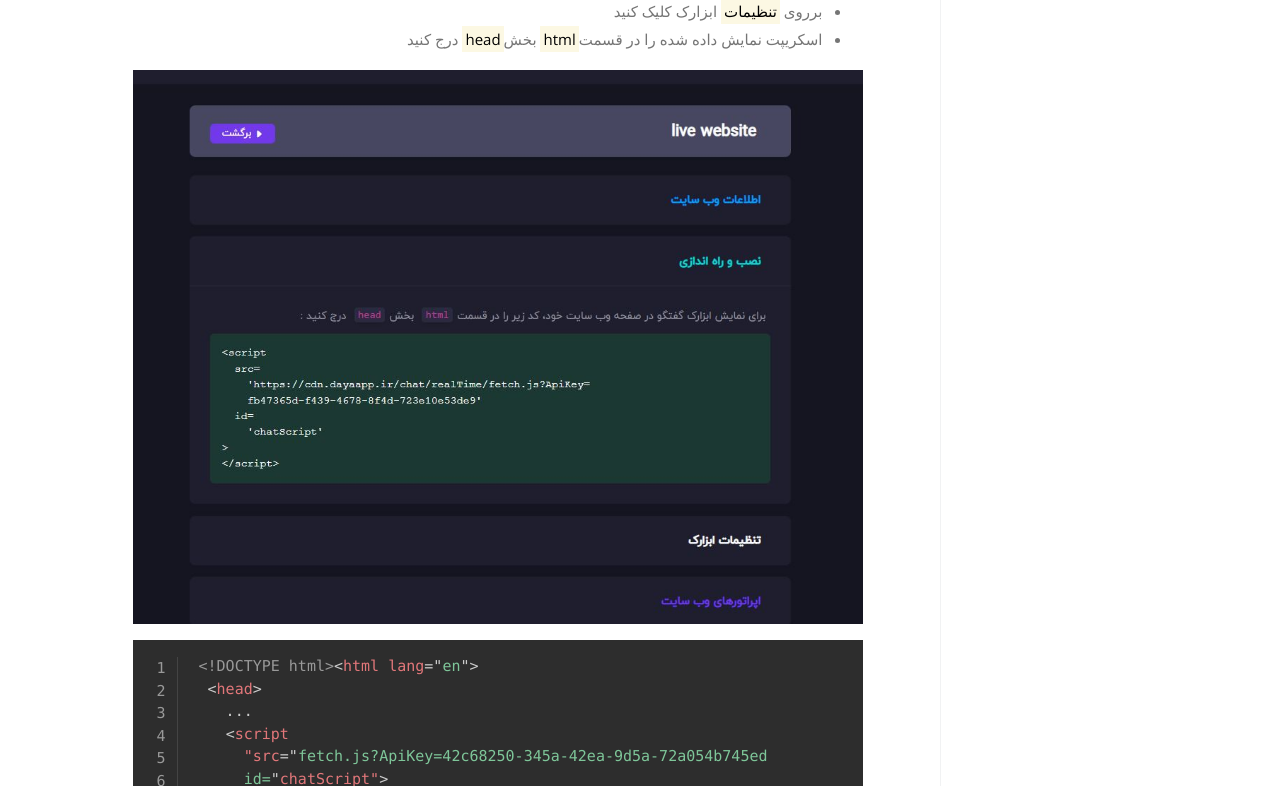
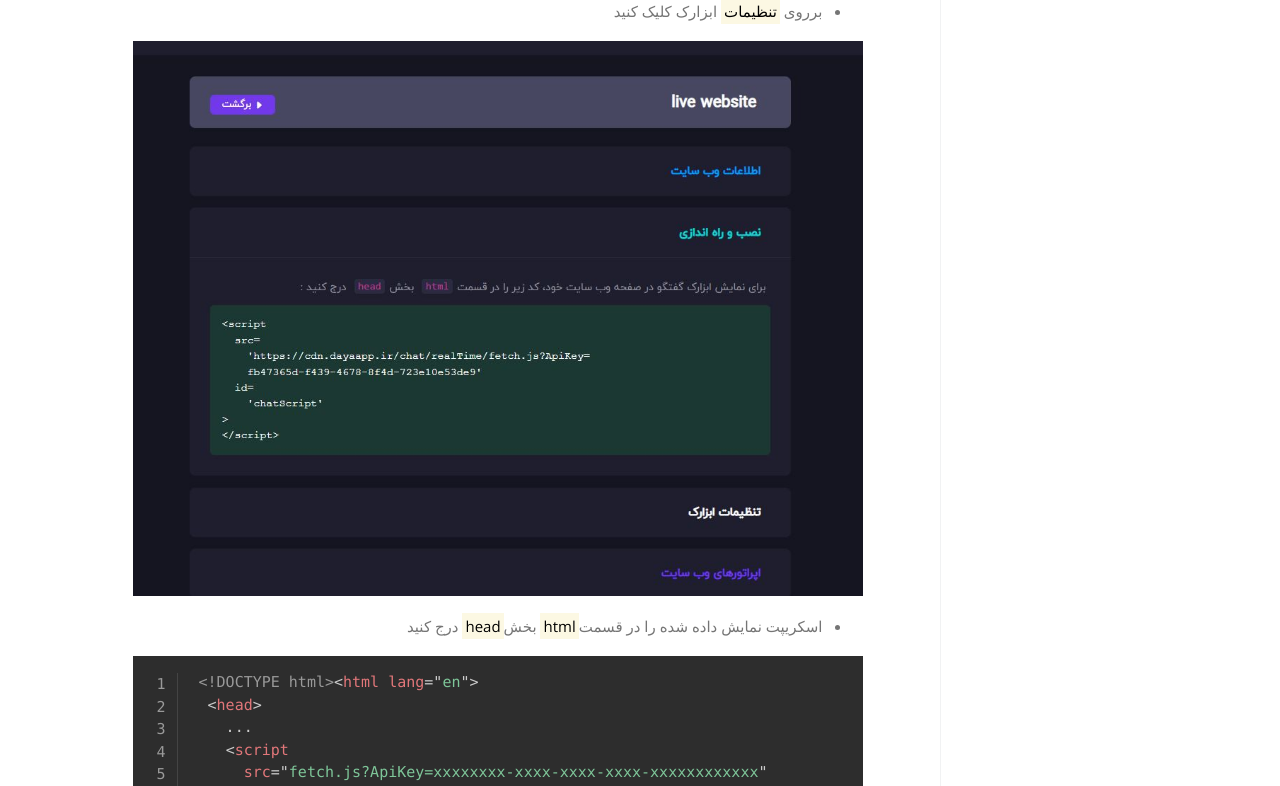
Before and after one commit to amirh3in/land, a plain HTML site: page documentation/docs/introduction.html in a window 1280 px wide. Shown: the part 732-1518 px from the top of the page. Drawn offline with nearby package versions, Linux system fonts and the light colour scheme; a script that the page names is missing.

Commit message:
update introduction

```diff
--- a/documentation/docs/introduction.html
+++ b/documentation/docs/introduction.html
@@ -246,20 +246,22 @@
               <li>وارد پنل مدیریتی <a href="https://sit-chat-panel.saminray.com">دایاچت</a> شوید</li>
               <li>از منوی سمت راست <mark>وب سایت ها</mark> را انتخاب کنید</li>
               <li>برروی <mark>تنظیمات</mark> ابزارک کلیک کنید</li>
-              <li>اسکریپت نمایش داده شده را در قسمت<mark>html</mark> بخش<mark>head</mark> درج کنید</li>
               <!-- <li><strong>Basic starter</strong>: This starter suites for simple websites which doesn't require any customization to TheDocs code and writing few additional CSS and JS codes would be enough. It doesn't require npm and doesn't have gulp tasks.</li>
                 <li><strong>Expert starter</strong>: The expert starter has several features which is not included in the basic starter. Those features give you more freedom in customizing your template and writing extra codes. It includes a gulpfile with necessary tasks to start a web server, watch files for changes and compile SCSS and JS files. Finally, you can run a command to have all the required files for production copied to a directory.</li> -->
             </ul>
             <img src="../assets/img/siteSettings.JPG" class="img-fluid" alt="site setting">
 
+            <ul class="mt-4">
+              <li>اسکریپت نمایش داده شده را در قسمت<mark>html</mark> بخش<mark>head</mark> درج کنید</li>
+            </ul>
               <!-- <ul>
                 <li>مانند تصویر</li>
               </ul> -->
-            <pre class="line-numbers code-dark mt-4"><code class="language-markup"> &lt;!DOCTYPE html&gt;&lt;html lang="en"&gt;
+            <pre class="line-numbers code-dark"><code class="language-markup"> &lt;!DOCTYPE html&gt;&lt;html lang="en"&gt;
   &lt;head&gt;
     ...
     &lt;script
-      "src="fetch.js?ApiKey=42c68250-345a-42ea-9d5a-72a054b745ed
+      src="fetch.js?ApiKey=xxxxxxxx-xxxx-xxxx-xxxx-xxxxxxxxxxxx"
       id="chatScript">
     &lt;/script>
   &lt;/head&gt;
```
